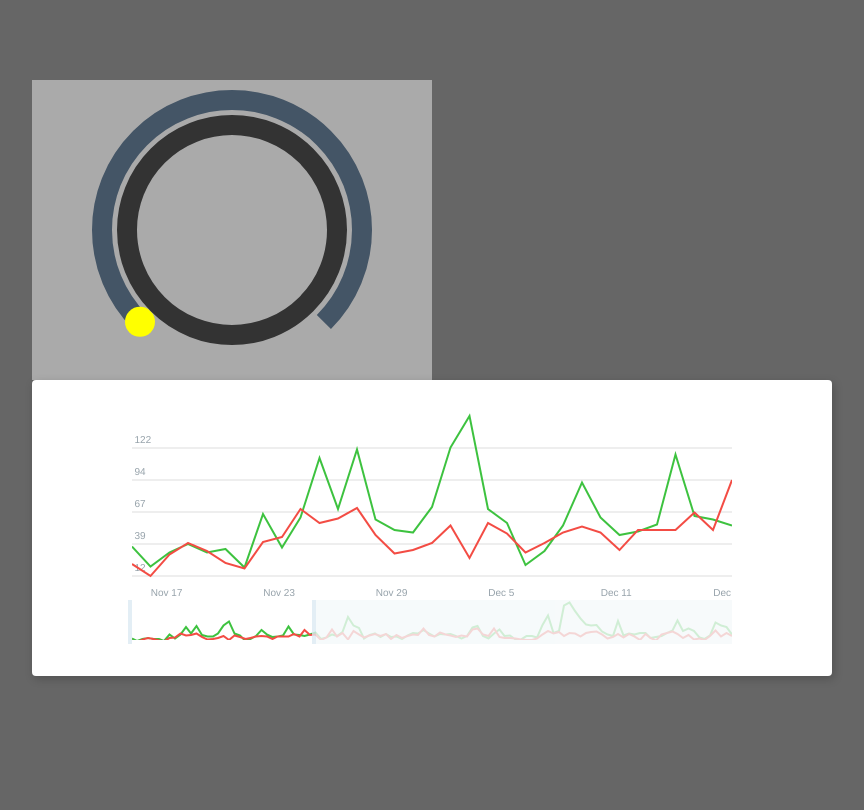
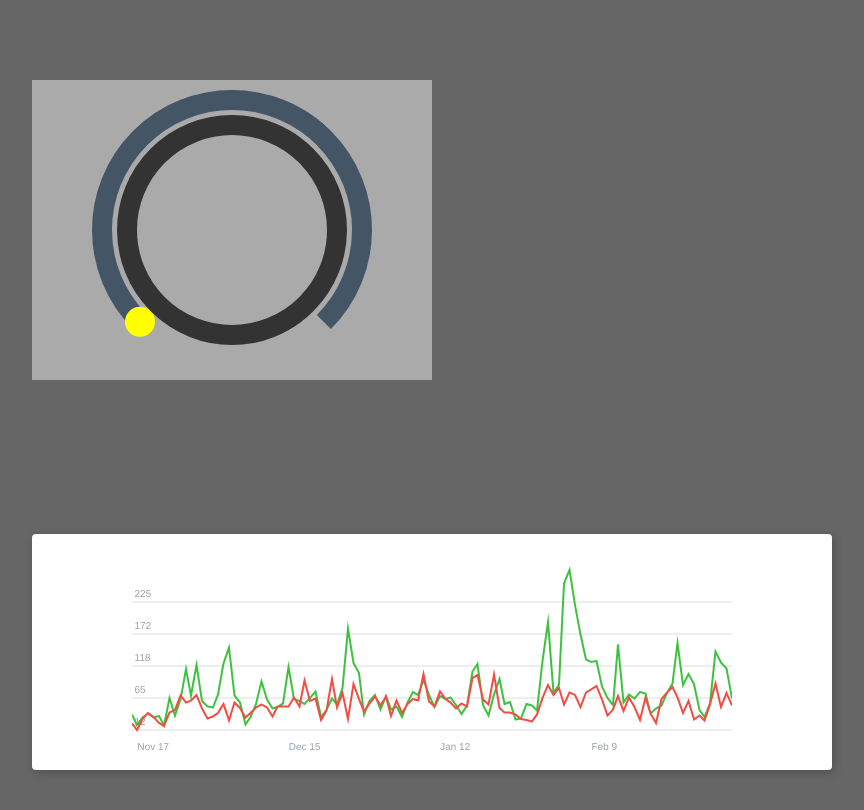
Before and after one commit to Alex-Evo-2266/JsInputModuls, a website built with Parcel: page src/index.html in a window 1280 px wide. Shown: the whole page, without its empty margins (208-1072 px from the left). Built offline with nearby package versions, Linux system fonts and the light colour scheme.

Commit message:
chart dinamic data

```diff
--- a/src/chart/chart.js
+++ b/src/chart/chart.js
@@ -2,19 +2,19 @@ import {toDate,isOver,circle,line,computeBoundaries,toCoords,computeYRatio,compu
 import {sliderChart} from './sliderChart'
 import {tooltip} from './tooltip'
 
-const WIDTH = 600
-const HEIGHT = 200
-const PADDING = 40
+export function chart(root,optinos={}) {
+  const WIDTH = optinos.width||600
+  const HEIGHT = optinos.height||200
+  const PADDING = optinos.padding||40
   const DPI_WIDTH = WIDTH*2
   const DPI_HEIGHT = HEIGHT*2
   const VIEW_HEIGHT = DPI_HEIGHT - PADDING * 2
   const VIEW_WIDTH = DPI_WIDTH
-const ROWS_COUNT = 5
+  const ROWS_COUNT = optinos.rows||5
+  const COLUS_COUNT = optinos.columns||4
 
-export function chart(root,data) {
   const canvas = root.querySelector('[data-el="main"]')
   const tip = tooltip(root.querySelector('[data-el="tg-chart-tooltip"]'))
-  const slider = sliderChart(root.querySelector('[data-el="slider"]'),data,DPI_WIDTH)
   const ctx = canvas.getContext('2d')
   let raf
   canvas.style.width = WIDTH + 'px'
@@ -32,7 +32,29 @@ export function chart(root,data) {
       return result
     }
   })
+  proxy.data={
+    columns:[
+      [
+        "x",
+      ],
+      [
+        "y0",
+      ],
+    ],
+    types:{
+      y0: 'line',
+      x: 'x',
+    },
+    names: {
+      y0: '#0',
+    },
+    colors: {
+      y0: '#3DC23F',
+    },
+  }
 
+  const slider = sliderChart(root.querySelector('[data-el="slider"]'),proxy.data,DPI_WIDTH)
+  if(slider)
     slider.subscribe((pos)=>{
       proxy.pos = pos
     })
@@ -60,11 +82,13 @@ export function chart(root,data) {
   function paint() {
     clear()
 
-    const length = data.columns[0].length
-    const leftIndex = Math.round((length * proxy.pos[0])/100)
-    const rightIndex = Math.round((length * proxy.pos[1])/100)
+    const length = proxy.data.columns[0].length
+    const leftpoz = (proxy.pos&&proxy.pos[0]!==null)?proxy.pos[0]:(WIDTH/2<length)?length-WIDTH/4:1
+    const rightpoz = (proxy.pos&&proxy.pos[1])?proxy.pos[1]:length
+    const leftIndex = Math.round((length * leftpoz)/100)
+    const rightIndex = Math.round((length * rightpoz)/100)
 
-    const columns = data.columns.map((col)=>{
+    const columns = proxy.data.columns.map((col)=>{
       const res = col.slice(leftIndex,rightIndex)
       if(typeof res[0]!=="string"){
         res.unshift(col[0])
@@ -72,14 +96,14 @@ export function chart(root,data) {
       return res
     })
 
-    const [yMin, yMax] = computeBoundaries({columns,types:data.types})
+    const [yMin, yMax] = computeBoundaries({columns,types:proxy.data.types})
 
     const yRatio = computeYRatio(VIEW_HEIGHT,yMin,yMax)
     const xRatio = computeXRatio(VIEW_WIDTH,columns[0].length)
 
 
-    const yData = columns.filter((col)=>data.types[col[0]]==="line")
-    const xData = columns.filter((col)=>data.types[col[0]]!=="line")[0]
+    const yData = columns.filter((col)=>proxy.data.types[col[0]]==="line")
+    const xData = columns.filter((col)=>proxy.data.types[col[0]]!=="line")[0]
 
     yAxis(yMin, yMax)
     xAxis(xData,yData,xRatio)
@@ -87,7 +111,7 @@ export function chart(root,data) {
     yData
     .map(toCoords(xRatio,yRatio,DPI_HEIGHT,PADDING,yMin))
     .forEach((coords,idx) => {
-      const color = data.colors[yData[idx][0]]
+      const color = proxy.data.colors[yData[idx][0]]
       line(ctx,coords, {color})
 
       for (const [x,y] of coords) {
@@ -100,8 +124,7 @@ export function chart(root,data) {
   }
 
   function xAxis(xData,yData,xRatio){
-    const colusCount = 6
-    const step = Math.round(xData.length/colusCount)
+    const step = Math.round(xData.length/COLUS_COUNT)
     ctx.beginPath()
     for (var i = 1; i < xData.length; i++) {
       const x = i * xRatio
@@ -119,8 +142,8 @@ export function chart(root,data) {
         tip.show(proxy.mouse.tooltip,{
           title: toDate(xData[i]),
           items:yData.map((col)=>({
-            color:data.colors[col[0]],
-            name:data.names[col[0]],
+            color:proxy.data.colors[col[0]],
+            name:proxy.data.names[col[0]],
             value:col[i + 1],
           })),
         })
@@ -158,6 +181,12 @@ export function chart(root,data) {
       cancelAnimationFrame(ref)
       canvas.removeEventListener('mousemove',mousemove)
       canvas.removeEventListener('mouseleave',mouseleave)
+    },
+    set data(data1){
+      proxy.data = data1
+    },
+    get data(){
+      return proxy.data
     }
   }
 }
--- a/src/chart/sliderChart.js
+++ b/src/chart/sliderChart.js
@@ -6,6 +6,7 @@ const DPI_HEIGHT = HEIGHT*2
 function noop() {}
 
 export function sliderChart(root,data,DPI_WIDTH) {
+  if(!root)return
   const WIDTH = DPI_WIDTH/2
   const MIN_WIDTH = WIDTH * 0.05
   const canvas = root.querySelector('canvas')
--- a/src/index.html
+++ b/src/index.html
@@ -9,12 +9,16 @@
     <div class="container" id="container">
       <div id="test-div"></div>
 
+      <div id="test-circle-chart">
+        <canvas data-el="main"></canvas>
+      </div>
+
       <div class="card">
         <div class="tg-chart" id="tg-chart">
           <div data-el="tg-chart-tooltip" class="tg-chart-tooltip"></div>
-          <canvas id="grafs" data-el="main"></canvas>
+          <canvas data-el="main"></canvas>
 
-          <div class="tg-chart-slider" data-el="slider">
+          <!-- <div class="tg-chart-slider" data-el="slider">
             <canvas></canvas>
             <div data-el="left" class="tg-chart-slider__left">
               <div
@@ -37,7 +41,7 @@
                 data-type="right"
               ></div>
             </div>
-        </div>
+        </div> -->
       </div>
     </div>
     <script type="text/javascript"  src="index.js"></script>
--- a/src/index.js
+++ b/src/index.js
@@ -5,8 +5,12 @@ import './chart/style.scss'
 import './circleRange/style.css'
 
 const t = document.getElementById("tg-chart")
-const graf = chart(t,dataGraf)
+const graf = chart(t)
 graf.init()
+graf.data = dataGraf
+
+
+
 const test = document.getElementById("test-div")
 const renge = circleRange(test,{margin: 5,circles:[
   {
```
Lines whose indentation alone changed are shown as unchanged.
